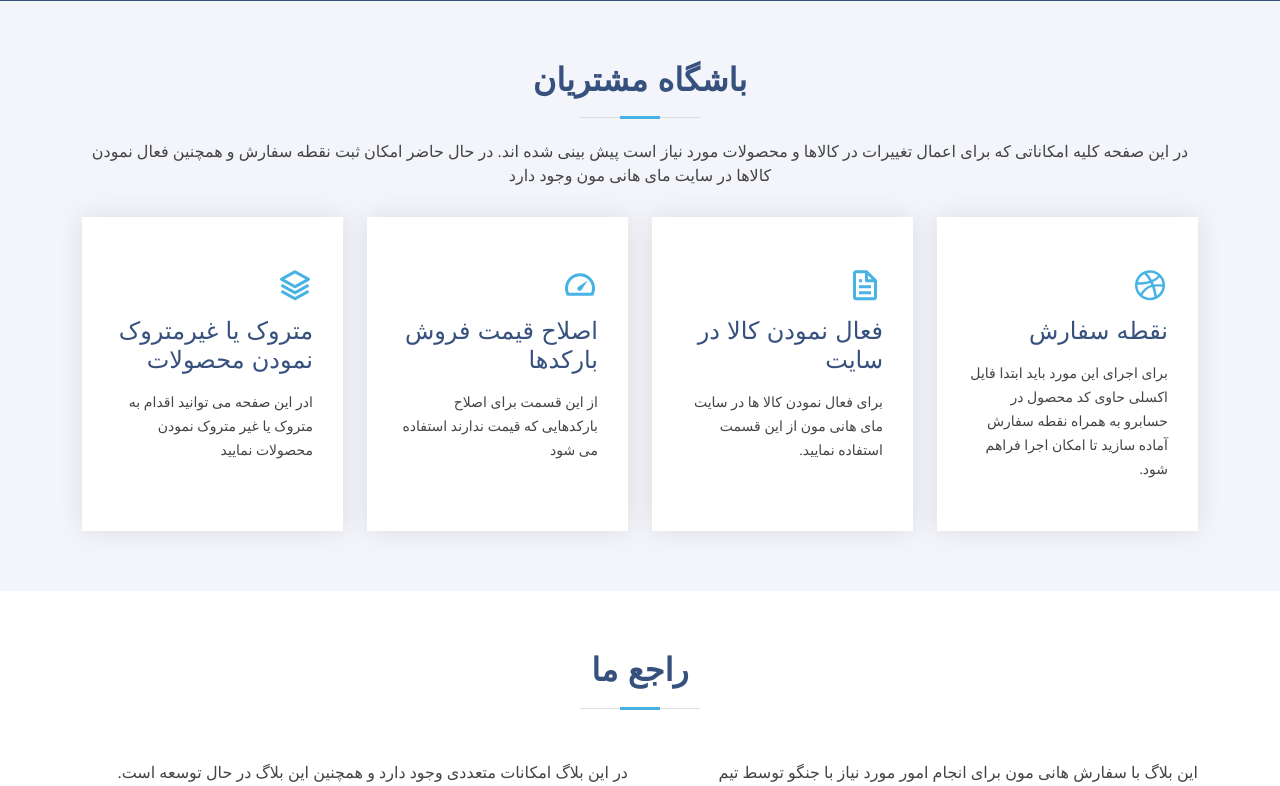
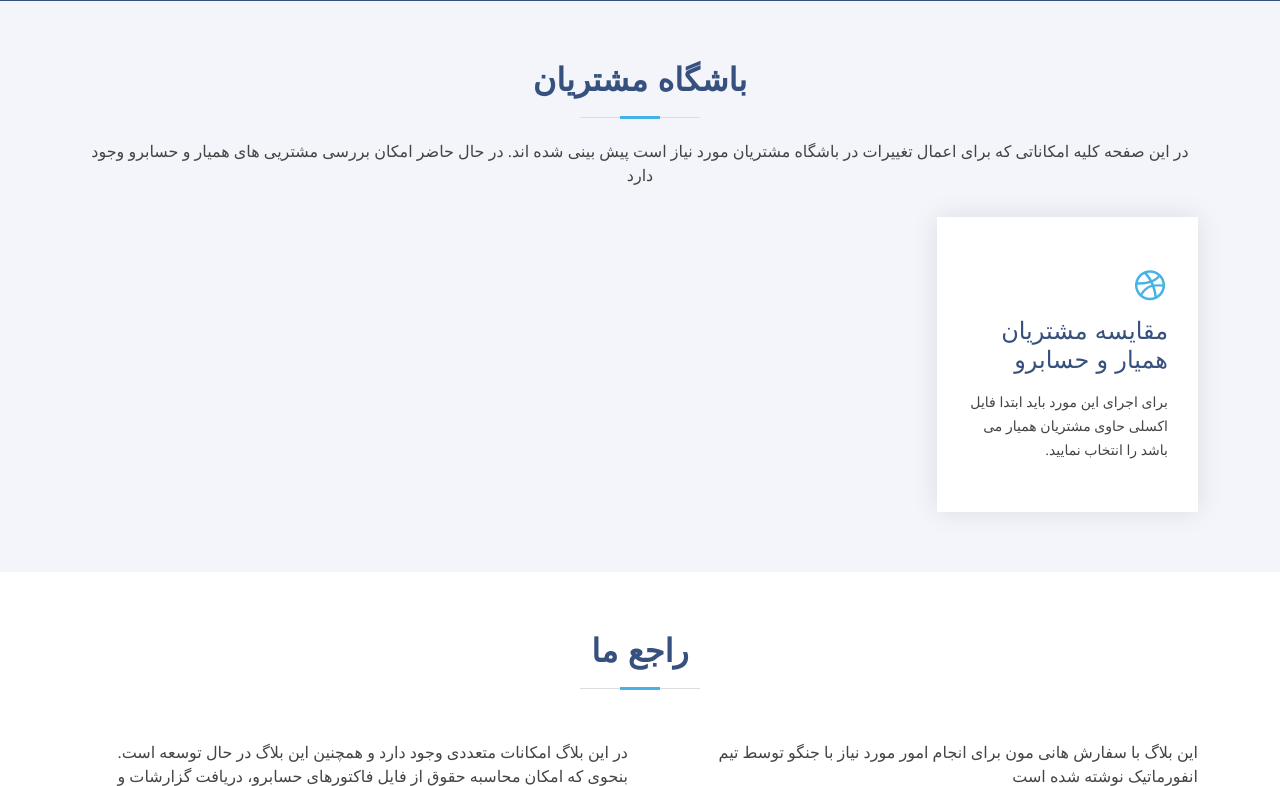
Before and after one commit to hoseinmazhari/honeymoon_knowledge, a Django app: template App/django_files/club/templates/club/club_page.html in a window 1280 px wide. Shown: the part 639-1425 px from the top of the page. Run offline with Django 5.2, Linux system fonts and the light colour scheme; the template is opened without the code that fills it, so the values that code supplies are empty; parts of the project's set-up code (start-up, migrations or seed data) failed here and were passed over; some libraries are stand-ins or nearby versions.

Commit message:
c03022103

```diff
--- /dev/null
+++ b/App/django_files/club/forms.py
@@ -0,0 +1,4 @@
+from django import forms
+
+class ExcelUploadForm(forms.Form):
+    Data = forms.FileField(label='فایل اکسل را انتخاب نمایید')
--- a/App/django_files/club/templates/club/club_page.html
+++ b/App/django_files/club/templates/club/club_page.html
@@ -4,7 +4,7 @@
 <head>
     <meta charset="UTF-8">
     <meta name="viewport" content="width=device-width, initial-scale=1.0">
-    <title>Document</title>
+    <title>باشگاه مشتریان</title>
 
 
 </head>
@@ -15,19 +15,21 @@
 
           <div class="section-title">
             <h2>باشگاه مشتریان</h2>
-            <p>در این صفحه کلیه امکاناتی که برای اعمال تغییرات در کالاها و محصولات مورد نیاز است پیش بینی شده اند. در حال حاضر امکان ثبت نقطه سفارش و همچنین فعال نمودن کالاها در سایت مای هانی مون وجود دارد</p>
+            <p>
+              در این صفحه کلیه امکاناتی که برای اعمال تغییرات در باشگاه مشتریان مورد نیاز است
+               پیش بینی شده اند. در حال حاضر امکان بررسی مشتریی های همیار و حسابرو وجود دارد</p>
           </div>
 
           <div class="row">
             <div class="col-xl-3 col-md-6 d-flex align-items-stretch" data-aos="zoom-in" data-aos-delay="100">
               <div class="icon-box">
                 <div class="icon"><i class="bx bxl-dribbble"></i></div>
-                <h4><a href="{% url 'product_app:order_point' %}">نقطه سفارش</a></h4>
-                <p>برای اجرای این مورد باید ابتدا فایل اکسلی حاوی کد محصول در حسابرو به همراه نقطه سفارش آماده سازید تا امکان اجرا فراهم شود.</p>
+                <h4><a href="{% url 'club_app:compare_customers_hesabro_hamyar' %}">مقایسه مشتریان همیار و حسابرو</a></h4>
+                <p>برای اجرای این مورد باید ابتدا فایل اکسلی حاوی مشتریان همیار می باشد را انتخاب نمایید.</p>
               </div>
             </div>
 
-            <div class="col-xl-3 col-md-6 d-flex align-items-stretch mt-4 mt-md-0" data-aos="zoom-in" data-aos-delay="200">
+            <!-- <div class="col-xl-3 col-md-6 d-flex align-items-stretch mt-4 mt-md-0" data-aos="zoom-in" data-aos-delay="200">
               <div class="icon-box">
                 <div class="icon"><i class="bx bx-file"></i></div>
                 <h4><a href="{% url 'product_app:active_in_site' %}">فعال نمودن کالا در سایت</a></h4>
@@ -50,7 +52,7 @@
                 <p>ادر این صفحه می توانید اقدام به متروک یا غیر متروک نمودن محصولات نمایید</p>
               </div>
             </div>
-
+   -->
           </div>
 
         </div>
--- a/App/selenium_files/settings_selenium/app_tasks.py
+++ b/App/selenium_files/settings_selenium/app_tasks.py
@@ -12,7 +12,7 @@ class task_name():
     # modification_barcodes = "اصلاح قیمت بارکدهای بدون قیمت"
     correct_zero_prices_barcodes = "اصلاح قیمت بارکدهای بدون قیمت"
     obsolete = "متروک یا غیر متروک نمودن محصولات"
-
+    compare_customers_hesabro_hamyar = "مقایسه مشتریان همیار با حسابرو"
     def __init__(self):
         self.update_birthday = "دریافت مشتریان برای پیامک تبریک تولد"
         self.set_order_point =  "ذخیره نمودن نقطه سفارش"
@@ -26,3 +26,4 @@ class task_name():
         # self.modification_barcodes = "اصلاح قیمت بارکدهای بدون قیمت"
         self.correct_zero_prices_barcodes = "اصلاح قیمت بارکدهای بدون قیمت"
         self.obsolete = "متروک یا غیر متروک نمودن محصولات"
+        self.compare_customers_hesabro_hamyar = "مقایسه مشتریان همیار با حسابرو"
```
Also changed, not shown: App/django_files/club/views.py (+55 -1 lines).
